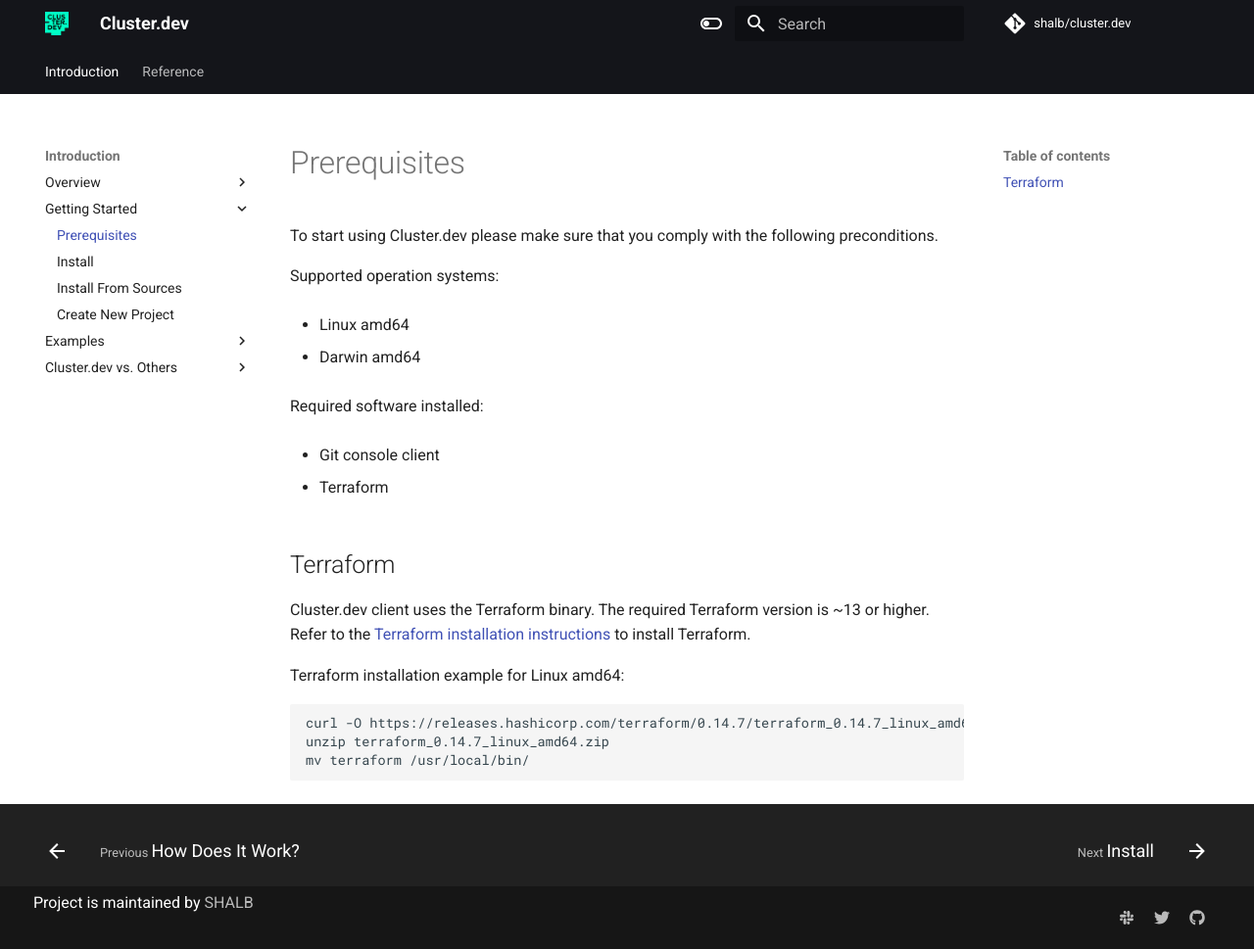
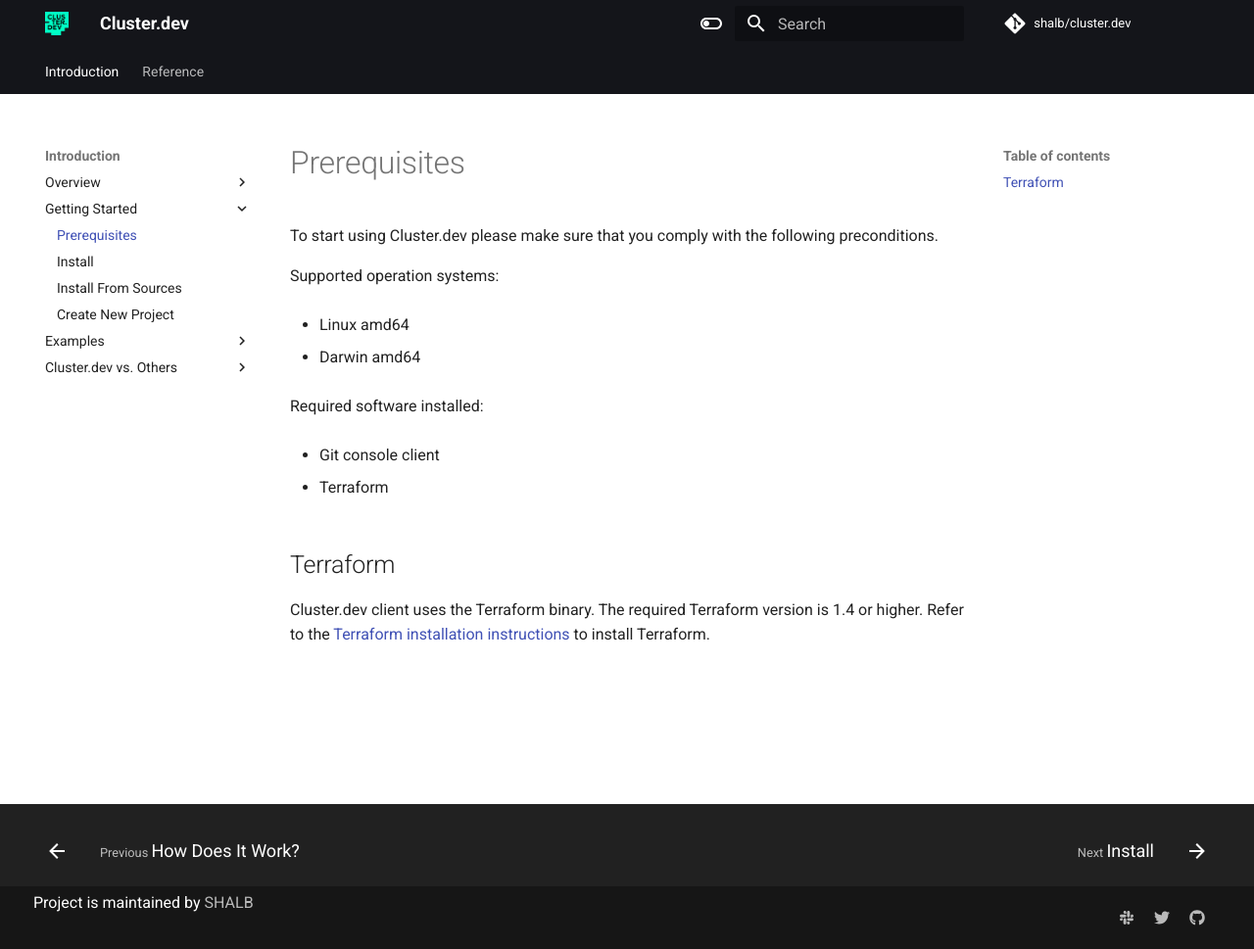
Before and after one commit to shalb/cluster.dev, an MkDocs documentation site: the page built from docs/get-started-prerequisites.md, in a window 1280 px wide and 969 px high. Shown: the whole window at 98% size. Built offline with MkDocs 1.6.1 and Material for MkDocs 9.7.7, drawn with Linux system fonts in a browser that asks for light colours; comment, search, counter and statistics services are not loaded.

Commit message:
Change Terraform version to 1.4

````diff
--- a/docs/get-started-prerequisites.md
+++ b/docs/get-started-prerequisites.md
@@ -16,12 +16,4 @@
 
 ## Terraform
 
-Cluster.dev  client uses the Terraform binary. The required Terraform version is ~13 or higher. Refer to the [Terraform installation instructions](https://www.terraform.io/downloads.html) to install Terraform.
-
-Terraform installation example for Linux amd64:
-
-```bash
-curl -O https://releases.hashicorp.com/terraform/0.14.7/terraform_0.14.7_linux_amd64.zip
-unzip terraform_0.14.7_linux_amd64.zip
-mv terraform /usr/local/bin/
-```
+Cluster.dev  client uses the Terraform binary. The required Terraform version is 1.4 or higher. Refer to the [Terraform installation instructions](https://www.terraform.io/downloads.html) to install Terraform.
````
Also changed, not shown: docs/examples-aws-eks.md (+1 -1 lines), docs/examples-aws-k3s.md (+1 -1 lines), docs/examples-do-k8s.md (+1 -1 lines).
